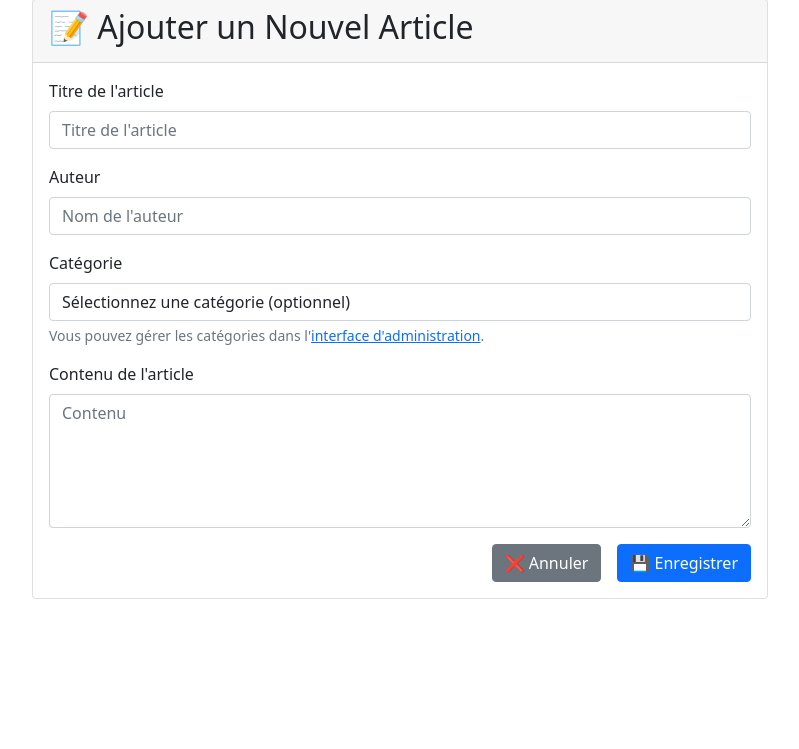
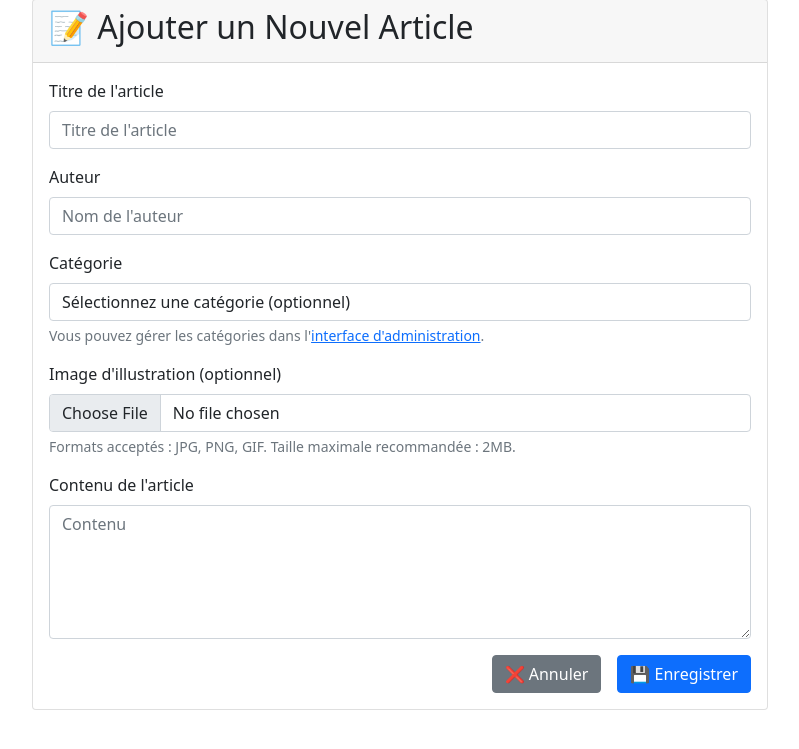
Before and after one commit to GregoryBT/python_django, a Django app: page /ajouter/ in a window 1280 px wide. Shown: the part 25-774 px from the top of the page, without its empty margins (240-1039 px from the left). Run offline with Django 5.2, Linux system fonts and the light colour scheme; data that the repository does not hold is empty.

Commit message:
Ajout d'une image

```diff
--- a/mon_site_web/blog/forms.py
+++ b/mon_site_web/blog/forms.py
@@ -4,12 +4,13 @@ from .models import Article, Commentaire, Categorie
 class ArticleForm(forms.ModelForm):
     class Meta:
         model = Article
-        fields = ['titre', 'contenu', 'auteur', 'categorie']
+        fields = ['titre', 'contenu', 'auteur', 'categorie', 'image']
         widgets = {
             'titre': forms.TextInput(attrs={'class': 'form-control', 'placeholder': 'Titre de l\'article'}),
             'contenu': forms.Textarea(attrs={'class': 'form-control', 'rows': 5, 'placeholder': 'Contenu'}),
             'auteur': forms.TextInput(attrs={'class': 'form-control', 'placeholder': 'Nom de l\'auteur'}),
             'categorie': forms.Select(attrs={'class': 'form-control'}),
+            'image': forms.FileInput(attrs={'class': 'form-control', 'accept': 'image/*'}),
         }
 
     def __init__(self, *args, **kwargs):
--- a/mon_site_web/blog/models.py
+++ b/mon_site_web/blog/models.py
@@ -20,6 +20,7 @@ class Article(models.Model):
     contenu = models.TextField()
     auteur = models.CharField(max_length=100)
     categorie = models.ForeignKey(Categorie, on_delete=models.SET_NULL, null=True, blank=True, related_name='articles')
+    image = models.ImageField(upload_to='articles/', null=True, blank=True, help_text='Image d\'illustration pour l\'article')
     date_creation = models.DateTimeField(default=timezone.now)
     nombre_vues = models.PositiveIntegerField(default=0)  # Compteur simple de vues
 
--- a/mon_site_web/blog/templates/blog/ajouter_article.html
+++ b/mon_site_web/blog/templates/blog/ajouter_article.html
@@ -17,7 +17,7 @@
                         <h2>📝 Ajouter un Nouvel Article</h2>
                     </div>
                     <div class="card-body">
-                        <form method="post">
+                        <form method="post" enctype="multipart/form-data">
                             {% csrf_token %}
 
                             <div class="mb-3">
@@ -42,6 +42,16 @@
                                 <div class="form-text">
                                     Vous pouvez gérer les catégories dans l'<a href="/admin/" target="_blank">interface
                                         d'administration</a>.
+                                </div>
+                            </div>
+
+                            <div class="mb-3">
+                                <label for="{{ form.image.id_for_label }}" class="form-label">
+                                    Image d'illustration (optionnel)
+                                </label>
+                                {{ form.image }}
+                                <div class="form-text">
+                                    Formats acceptés : JPG, PNG, GIF. Taille maximale recommandée : 2MB.
                                 </div>
                             </div>
 
--- a/mon_site_web/blog/views.py
+++ b/mon_site_web/blog/views.py
@@ -41,7 +41,7 @@ def home(request):
 
 def ajouter_article(request):
     if request.method == 'POST':
-        form = ArticleForm(request.POST)
+        form = ArticleForm(request.POST, request.FILES)
         if form.is_valid():
             form.save()
             messages.success(request, 'Article ajouté avec succès!')
--- a/mon_site_web/mon_site_web/settings.py
+++ b/mon_site_web/mon_site_web/settings.py
@@ -121,6 +121,10 @@ USE_TZ = True
 
 STATIC_URL = 'static/'
 
+# Media files (uploads)
+MEDIA_URL = '/media/'
+MEDIA_ROOT = BASE_DIR / 'media'
+
 # Default primary key field type
 # https://docs.djangoproject.com/en/5.2/ref/settings/#default-auto-field
 
--- a/mon_site_web/mon_site_web/urls.py
+++ b/mon_site_web/mon_site_web/urls.py
@@ -16,8 +16,14 @@ Including another URLconf
 """
 from django.contrib import admin
 from django.urls import path, include
+from django.conf import settings
+from django.conf.urls.static import static
 
 urlpatterns = [
     path('admin/', admin.site.urls),
     path('', include('blog.urls')),
 ]
+
+# Servir les fichiers médias en développement
+if settings.DEBUG:
+    urlpatterns += static(settings.MEDIA_URL, document_root=settings.MEDIA_ROOT)
```
Also changed, not shown: mon_site_web/blog/templates/blog/articles.html (+12 -4 lines), mon_site_web/blog/templates/blog/detail_article.html (+8 -0 lines), mon_site_web/blog/templates/blog/home.html (+16 -0 lines), mon_site_web/blog/migrations/0005_article_image.py (added), mon_site_web/media/articles/36324708-ai-genere-image-de-une-tigre-en-marchant-dans-le-foret-photo.jpg (added).
